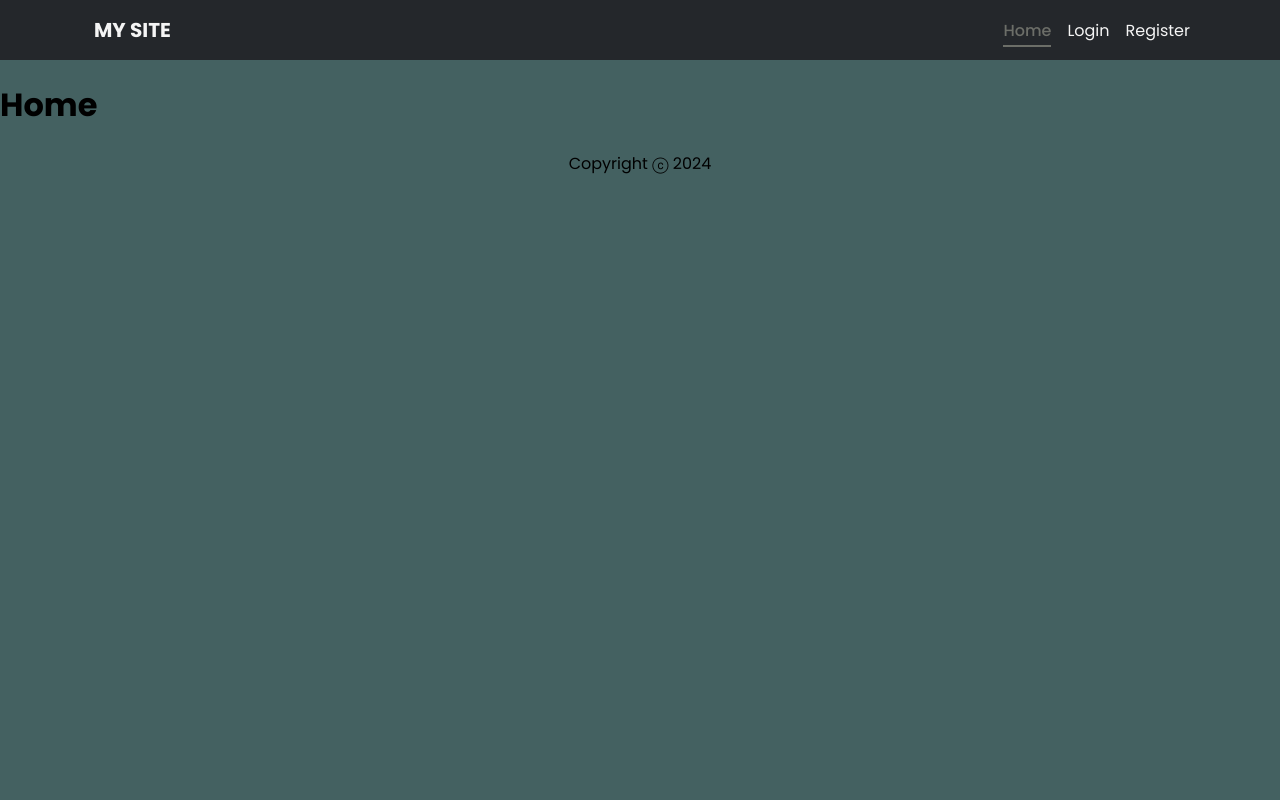
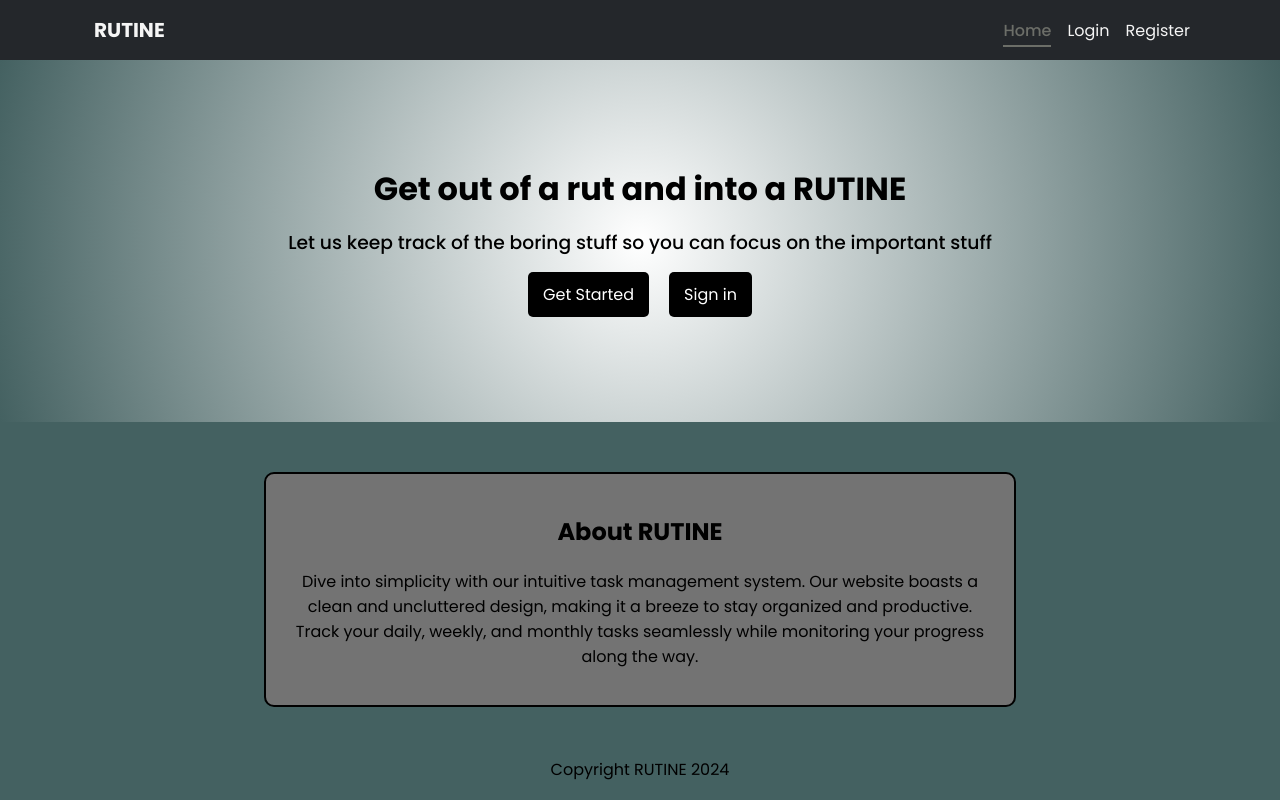
Before and after one commit to aaronsant/rutine, a React (Create React App) app in the folder client/: page / in a window 1280 px wide. Built offline with nearby package versions, Linux system fonts and the light colour scheme; no server answers.

Commit message:
fixed initial push to heroku

```diff
--- a/client/src/components/Footer.jsx
+++ b/client/src/components/Footer.jsx
@@ -4,7 +4,7 @@ function Footer() {
     const year = new Date().getFullYear();
     return (
         <footer>
-            <p>Copyright  ⓒ {year}</p>
+            <p>Copyright RUTINE {year}</p>
         </footer>
     );
 }
--- a/client/src/components/Header.jsx
+++ b/client/src/components/Header.jsx
@@ -6,21 +6,23 @@ import HeaderUnauth from "./HeaderUnauth";
 
 function Header(props) {
 
+    const brand = "RUTINE";
+
     //Sets the content in the header. (Without the last condition and differentiating between null and false, header flashes unautehrized header first )
     function headerContent() {
         if(props.user) {
             return (
-                <HeaderAuth/>
+                <HeaderAuth brand={brand}/>
             )
         }else if(props.user === false){
             return (
-                <HeaderUnauth/>
+                <HeaderUnauth brand={brand}/>
             )
         } else {
             return (
                 <div className="container">
                     <Link to="/" className="site-title">
-                        MY SITE
+                        {brand}
                     </Link>
                 </div>
             )
--- a/client/src/components/HeaderAuth.jsx
+++ b/client/src/components/HeaderAuth.jsx
@@ -25,7 +25,7 @@ function HeaderAuth(props) {
     return (
             <div className="container">
                 <Link to="/" className="site-title">
-                    MY SITE
+                    {props.brand}
                 </Link>
                 <div className="menu-icon" onClick={handleShowNavbar}>
                     <IconContext.Provider value={{size: 30}}>
--- a/client/src/components/HeaderUnauth.jsx
+++ b/client/src/components/HeaderUnauth.jsx
@@ -4,7 +4,7 @@ import { MdMenu } from "react-icons/md";
 import { IconContext } from "react-icons";
 
 
-function HeaderUnauth() {
+function HeaderUnauth(props) {
     const [showNavbar, setShowNavbar] = useState(false)
 
     function handleShowNavbar() {
@@ -14,7 +14,7 @@ function HeaderUnauth() {
     return (
             <div className="container">
                 <Link to="/" className="site-title">
-                    MY SITE
+                    {props.brand}
                 </Link>
                 <div className="menu-icon" onClick={handleShowNavbar}>
                     <IconContext.Provider value={{size: 30}}>
--- a/client/src/pages/Home.jsx
+++ b/client/src/pages/Home.jsx
@@ -1,8 +1,32 @@
 import React from "react";
+import { useNavigate } from "react-router-dom";
 
 function Home() {
+
+    const navigate = useNavigate();
+
     return (
-        <h1>Home</h1>
+        <div>
+            <div className="homepage-hero">
+                <h1>Get out of a rut and into a RUTINE</h1>
+                <h3>Let us keep track of the boring stuff so you can focus on the important stuff</h3>
+                <div className="hero-buttons">
+                    <button className="hero-button" onClick={()=> {navigate('/Register')}}>
+                        Get Started
+                    </button>
+                    <button className="hero-button" onClick={()=> {navigate('/Login')}}>
+                        Sign in
+                    </button>
+
+                </div>
+            </div>
+            <div className="about-section">
+                <div className="about-box">
+                    <h2>About RUTINE</h2>
+                    <p>Dive into simplicity with our intuitive task management system. Our website boasts a clean and uncluttered design, making it a breeze to stay organized and productive. Track your daily, weekly, and monthly tasks seamlessly while monitoring your progress along the way. </p>
+                </div>
+            </div>
+        </div>
     );
 }
 
--- a/client/src/styles.css
+++ b/client/src/styles.css
@@ -80,6 +80,62 @@ body {
     width: 100%;
     height: 2.5rem;
   }
+
+  .homepage-hero{
+    display: flex;
+    flex-direction: column;
+    align-items: center;
+    text-align: center;
+    padding: 100px;
+    background: radial-gradient(circle, rgba(255,255,255,1) 0%, rgba(68,97,97,1) 100%);  }
+
+  .homepage-hero h1{
+    font-weight: 800;
+    margin: 5px;
+  }
+
+  .homepage-hero h3{
+    font-weight: 500;
+    margin: 10px;
+  }
+  .hero-buttons{
+    display: flex;
+    gap: 10px;
+    align-content: center;
+  }
+
+  .about-section{
+    display: flex;
+    margin: 50px;
+    justify-content: center;
+  }
+
+  .about-box{
+    width: 60%;
+    border: 2px solid black;
+    border-radius: 10px;
+    padding: 20px;
+    background-color:rgb(115, 115, 115);
+    text-align: center;
+  }
+
+  .hero-button{
+    font-size: 1em;
+    margin: 5px;
+    padding: 10px 15px;
+    background-color: black;
+    color: white;
+    font-family: inherit;
+    border: none;
+    border-radius: 5px;
+    cursor: pointer;
+  }
+
+  .hero-button:hover{
+    opacity: 0.7;
+  }
+
+
 
   .prog-page-error{
     width: 70%;
--- a/package.json
+++ b/package.json
@@ -1,4 +1,6 @@
+{
 "scripts": {
     "start": "cd server && npm install && node index.js",
     "heroku-postbuild": "cd client && npm install && npm run build"
   },
+}
```
